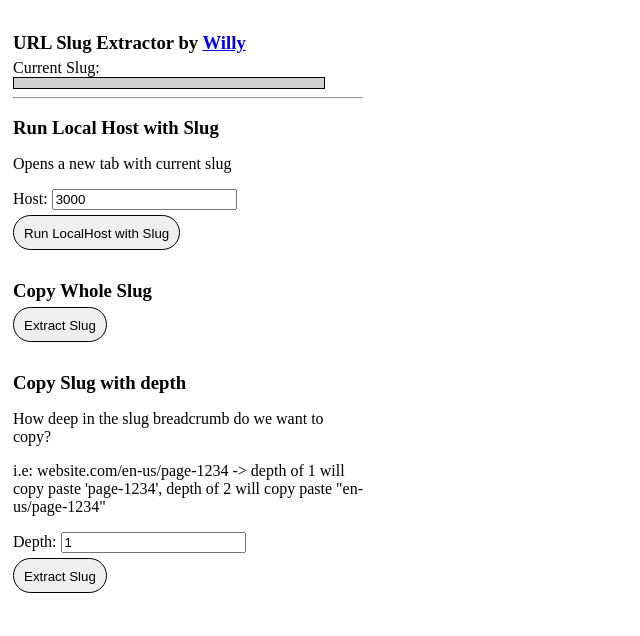
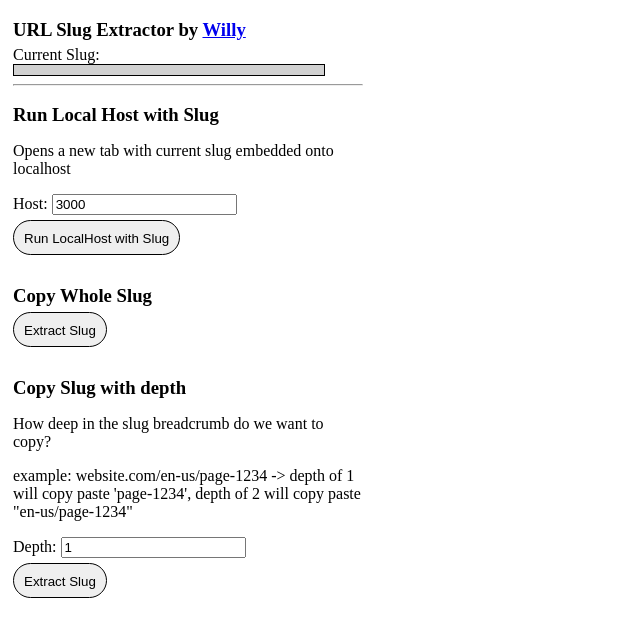
Before and after one commit to wilyyy/slug-extractor, a browser extension: page index.html in a window 1280 px wide. Shown: the whole page, without its empty margins (0-640 px from the left). Drawn offline with Linux system fonts and the light colour scheme.

Commit message:
finished

```diff
--- a/content.js
+++ b/content.js
@@ -50,7 +50,7 @@ const ExtractWholeSlug = () => {
          CopyToClipboard(slug)
             .then(() => {
                console.log("Whole slug copied to clipboard:", slug);
-               ShowSuccessMessage(`Copied: ${slug}`, "whole-slug");
+               ShowSuccessMessage(`Successfully copied: ${slug}`, "whole-slug");
             })
             .catch((error) => {
                console.error("Error copying whole slug:", error);
@@ -72,7 +72,7 @@ const ExtractSlugWithDepth = (depth) => {
          CopyToClipboard(slug)
             .then(() => {
                console.log("Slug copied to clipboard:", slug);
-               ShowSuccessMessage(`Copied: ${slug}`, "depth-slug");
+               ShowSuccessMessage(`Successfully copied: ${slug}`, "depth-slug");
             })
             .catch((error) => {
                console.error("Error copying slug:", error);
--- a/index.html
+++ b/index.html
@@ -20,7 +20,7 @@
          </div>
          <div class="section">
             <h3>Run Local Host with Slug</h3>
-            <p>Opens a new tab with current slug</p>
+            <p>Opens a new tab with current slug embedded onto localhost</p>
             <label for="depth-input"> Host: </label>
             <input type="number" class="host-input" value="3000" />
             <button class="run-local-host">Run LocalHost with Slug</button>
@@ -34,8 +34,8 @@
             <h3>Copy Slug with depth</h3>
             <p>How deep in the slug breadcrumb do we want to copy?</p>
             <p>
-               i.e: website.com/en-us/page-1234 -> depth of 1 will copy paste 'page-1234',
-               depth of 2 will copy paste "en-us/page-1234"
+               example: website.com/en-us/page-1234 -> depth of 1 will copy paste
+               'page-1234', depth of 2 will copy paste "en-us/page-1234"
             </p>
 
             <label for="depth-input">Depth: </label>
--- a/styles.css
+++ b/styles.css
@@ -1,6 +1,6 @@
 .container {
    width: 350px;
-   padding: 5px;
+   padding: 0 5px;
 }
 
 h3 {
@@ -33,6 +33,5 @@ button {
 
 .success-message {
    color: #136500;
-   font-size: 16px;
    font-weight: 700;
 }
```
